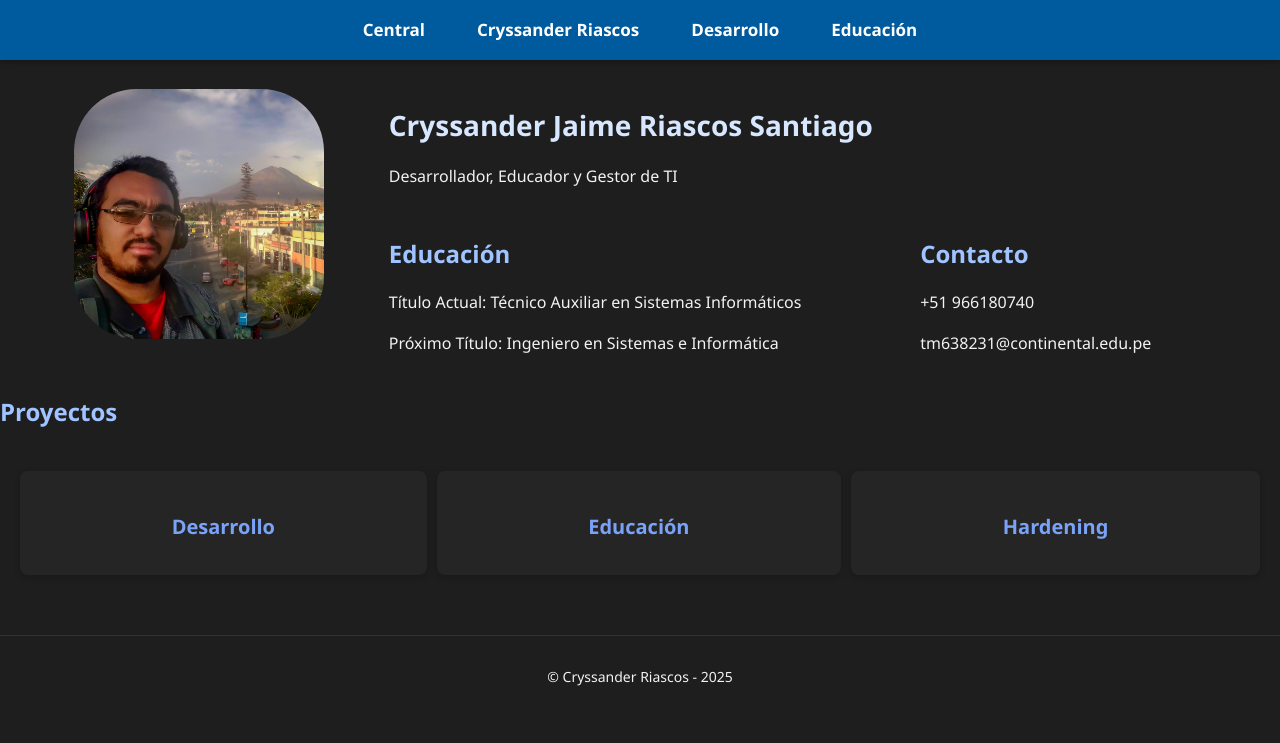
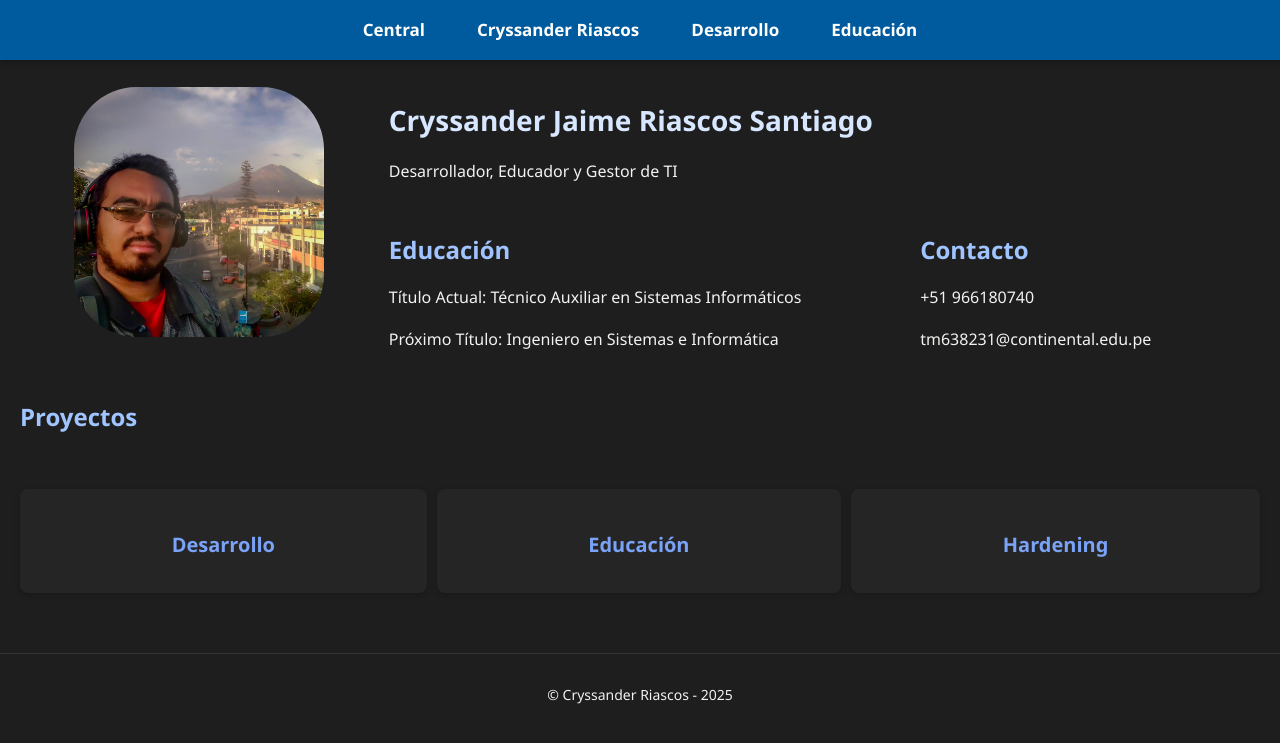
Before and after one commit to rlaricorcontinental/grupo8nrc23730, a Jekyll site: the page built from TM638231/index.md, in a window 1280 px wide. Shown: the top 743 px of the page. Built offline with Jekyll 4.4.1, drawn with Linux system fonts in a browser that asks for light colours.

Commit message:
Update tm638231-index.html

```diff
--- a/_layouts/tm638231-index.html
+++ b/_layouts/tm638231-index.html
@@ -37,7 +37,6 @@
 </head>
 <body>
     {% include tm638231-header.html %}
-    <section class="perfil">
     <div class="grid-container3">
         <div style="grid-row: span 2; place-items: center;">
             <img src="/grupo8nrc23730/TM638231/perfil.jpg" alt="Foto de perfil" class="profile-pic">
@@ -57,10 +56,8 @@
             <p>{{ page.celular }}</p>
             <p>{{ page.correoe }}</p>
         </div>
+        <h2>Proyectos</h2>
     </div>
-    </section>
-    <section class="proyectos">
-        <h2>Proyectos</h2>
     <div class="grid-container3">
         <div class="card">
             <h3>Desarrollo</h4>
@@ -72,7 +69,6 @@
             <h3>Hardening</h3>
         </div>
     </div>
-    </section>
     {% include tm638231-footer.html %}
 </body>
 </html>
```
Lines whose indentation alone changed are shown as unchanged.
